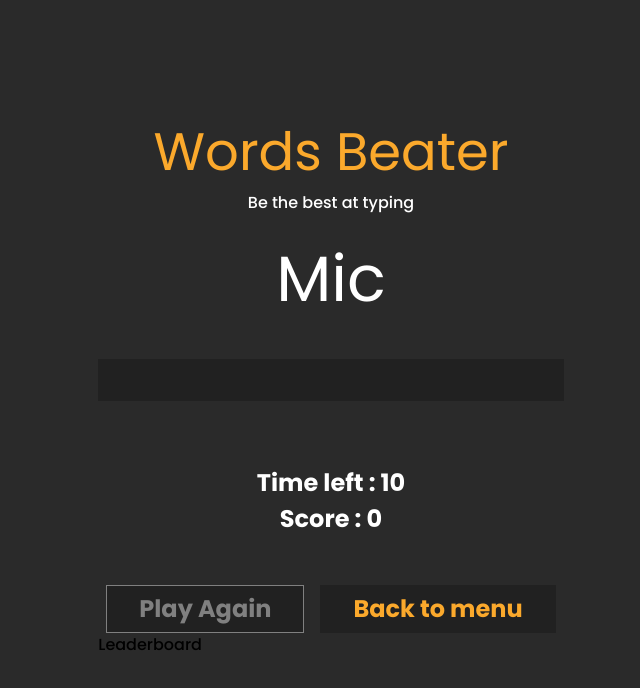
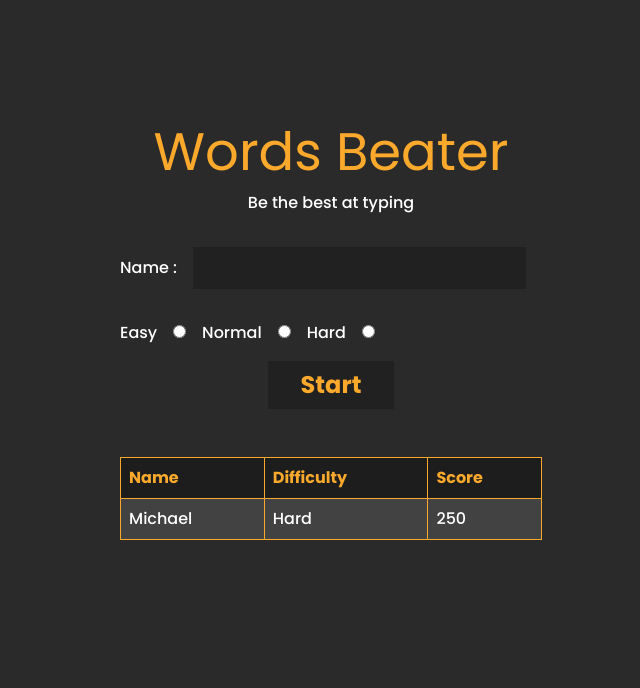
Before and after one commit to mlcoding111/Words-Beater, a React (Create React App) app: page / in a window 1280 px wide. Shown: the top 688 px of the page, without its empty margins (309-949 px from the left). Built offline with nearby package versions, Linux system fonts and the light colour scheme.

Commit message:
Updated Leaderboard styles

```diff
--- a/src/components/Game/index.tsx
+++ b/src/components/Game/index.tsx
@@ -8,7 +8,7 @@ import { useGlobalContext } from '../../global/MyGlobalContext'
 type Props = {}
 
 
-const words = ['Test', 'Mic']
+const words = ['Test', 'Mic', "Maison", "Papa"]
 
 
 const Game:FC <Props>= () => {
--- a/src/components/Leaderboard/index.tsx
+++ b/src/components/Leaderboard/index.tsx
@@ -1,11 +1,43 @@
 import React from 'react'
+import styled from 'styled-components'
 
 type Props = {}
 
 const Leaderboard = (props: Props) => {
   return (
-    <div>Leaderboard</div>
+    <Board>
+      <tr>
+        <th>Name</th>
+        <th>Difficulty</th>
+        <th>Score</th>
+      </tr>
+      <tr>
+        <td>Michael</td>
+        <td>Hard</td>
+        <td>250</td>
+      </tr>
+
+    </Board>
   )
 }
 
 export default Leaderboard
+
+export const Board = styled.table`
+  margin: 3rem !important;
+  border-collapse: collapse;
+  width: 100%;
+  color: white;
+  th{
+    color: var(--primary-color);
+    background: #1d1d1d;
+  }
+  td, th {
+    border: 1px solid var(--primary-color);
+    text-align: left;
+    padding: 8px;
+  }
+  tr:nth-child(even) {
+    background-color: #424242;
+  }
+`
--- a/src/containers/App.tsx
+++ b/src/containers/App.tsx
@@ -12,7 +12,7 @@ import { Header, Main, Footer, Layout } from './styles'
 type Props = {}
 
 const App = (props: Props) => {
-  const [gameStatus, setGameStatus] = React.useState<string>("Playing")
+  const [gameStatus, setGameStatus] = React.useState<string>("Menu")
   return (
     <Layout>
       <MyGlobalContext.Provider value={{gameStatus, setGameStatus}}>
--- a/src/containers/styles.tsx
+++ b/src/containers/styles.tsx
@@ -27,7 +27,10 @@ export const Header = styled.header`
 `;
 
 export const Main = styled.main`
-
+    display: flex;
+    justify-content: center;
+    align-items: center;
+    flex-direction: column;
 `;
 
 export const Footer = styled.footer`
```
